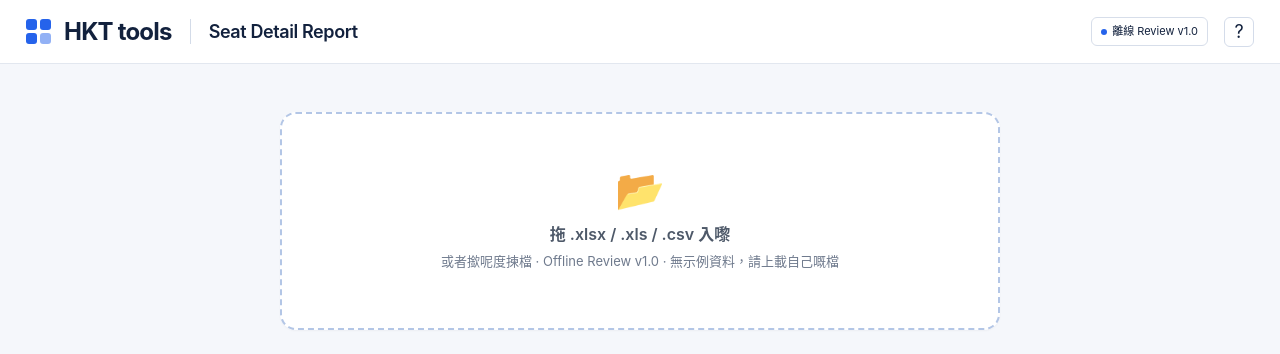
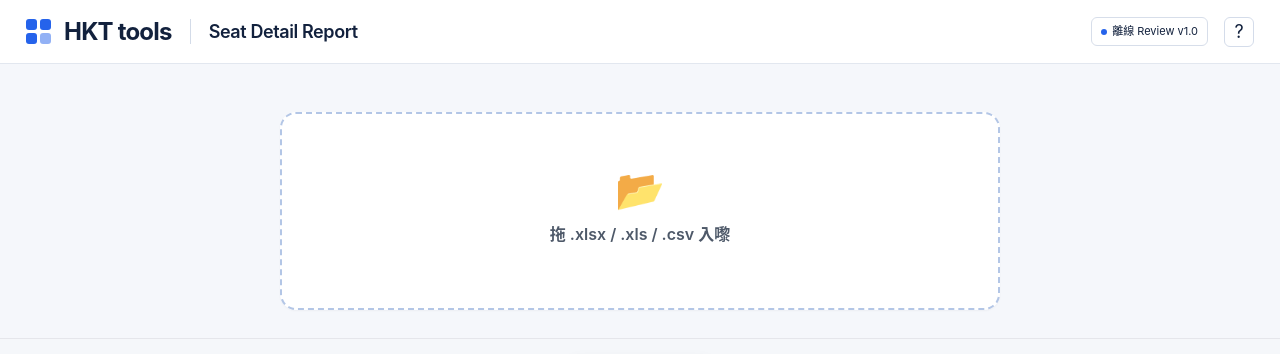
Before and after one commit to tuen-ai/hkt-tool, a plain HTML site: page excel-picker.html in a window 1280 px wide. Shown: the top 354 px of the page. Drawn offline with Linux system fonts and the light colour scheme.

Commit message:
Remove landing drop-hint subtitle; keep v1.0 upload zone

```diff
--- a/excel-picker.html
+++ b/excel-picker.html
@@ -84,7 +84,6 @@ body:not(.has-file) #siteFooter{margin-top:28px}
 <div id="landing" class="landing-drop" role="button" tabindex="0" aria-label="上傳 Excel 或 CSV">
  <div class="drop-ico" aria-hidden="true">📂</div>
  <div class="drop-title">拖 .xlsx / .xls / .csv 入嚟</div>
- <div class="drop-hint">或者撳呢度揀檔 · Offline Review v1.0 · 無示例資料，請上載自己嘅檔</div>
 </div>
 <input id="file" type="file" accept=".xlsx,.xls,.csv" hidden>
 <section class="file-strip" id="fileStrip" aria-label="目前檔案" hidden>
```
Also changed, not shown: index.html (+0 -1 lines).
